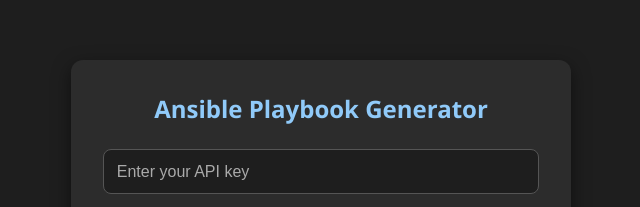
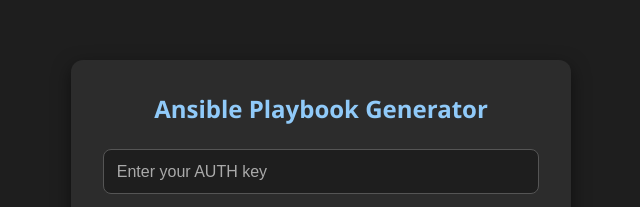
Before and after one commit to nachocaniculo/n8n-post-web, a plain HTML site: page index.html in a window 1280 px wide. Shown: the part 124-331 px from the top of the page, 319-959 px from the left. Drawn offline with Linux system fonts and the light colour scheme.

Commit message:
change to auth

```diff
--- a/index.html
+++ b/index.html
@@ -12,7 +12,7 @@
         <input
             type="password"
             id="apiKey"
-            placeholder="Enter your API key"
+            placeholder="Enter your AUTH key"
             autocomplete="off"
         />
 
```
